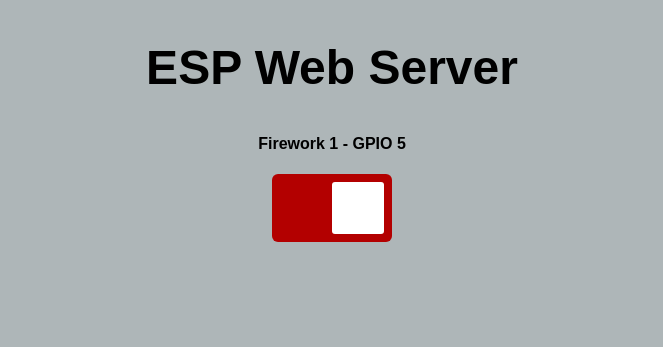
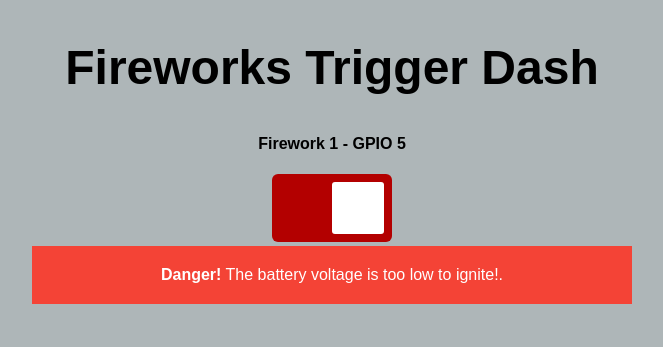
Before and after one commit to Cale-Torino/IOT_Projects, a plain HTML site: page 9. WiFi_firework_igniter/Sketches/dash.html in a window 1280 px wide. Shown: the whole page, without its empty margins (308-971 px from the left). Drawn offline with Linux system fonts and the light colour scheme.

Commit message:
added img

```diff
--- a/9. WiFi_firework_igniter/Sketches/dash.html
+++ b/9. WiFi_firework_igniter/Sketches/dash.html
@@ -14,11 +14,13 @@
     .slider:before {position: absolute; content: ""; height: 52px; width: 52px; left: 8px; bottom: 8px; background-color: rgb(255, 255, 255); -webkit-transition: .4s; transition: .4s; border-radius: 3px}
     input:checked+.slider {background-color: #b30000}
     input:checked+.slider:before {-webkit-transform: translateX(52px); -ms-transform: translateX(52px); transform: translateX(52px)}
+    .alert {padding: 20px;background-color: #f44336;color: white;margin-bottom: 15px;}
   </style>
 </head>
 <body style="background-color:rgb(174, 182, 184);">
-  <h2>ESP Web Server</h2>
+  <h2>Fireworks Trigger Dash</h2>
   <h4>Firework 1 - GPIO 5</h4><label class="switch"><input type="checkbox" onchange="toggleCheckbox(this)" id="5" checked><span class="slider"></span></label>
+  <div class="alert"><span></span><strong>Danger!</strong> The battery voltage is too low to ignite!.</div>
 <script>function toggleCheckbox(element) {
   var xhr = new XMLHttpRequest();
   if(element.checked){ xhr.open("GET", "/update?output="+element.id+"&state=1", true); }
```
Also changed, not shown: 9. WiFi_firework_igniter/Sketches/examples/Screenshot 2022-10-06 234900.jpg (added), 9. WiFi_firework_igniter/Sketches/examples/Screenshot 2022-10-06 234955.jpg (added), 1 other file.
